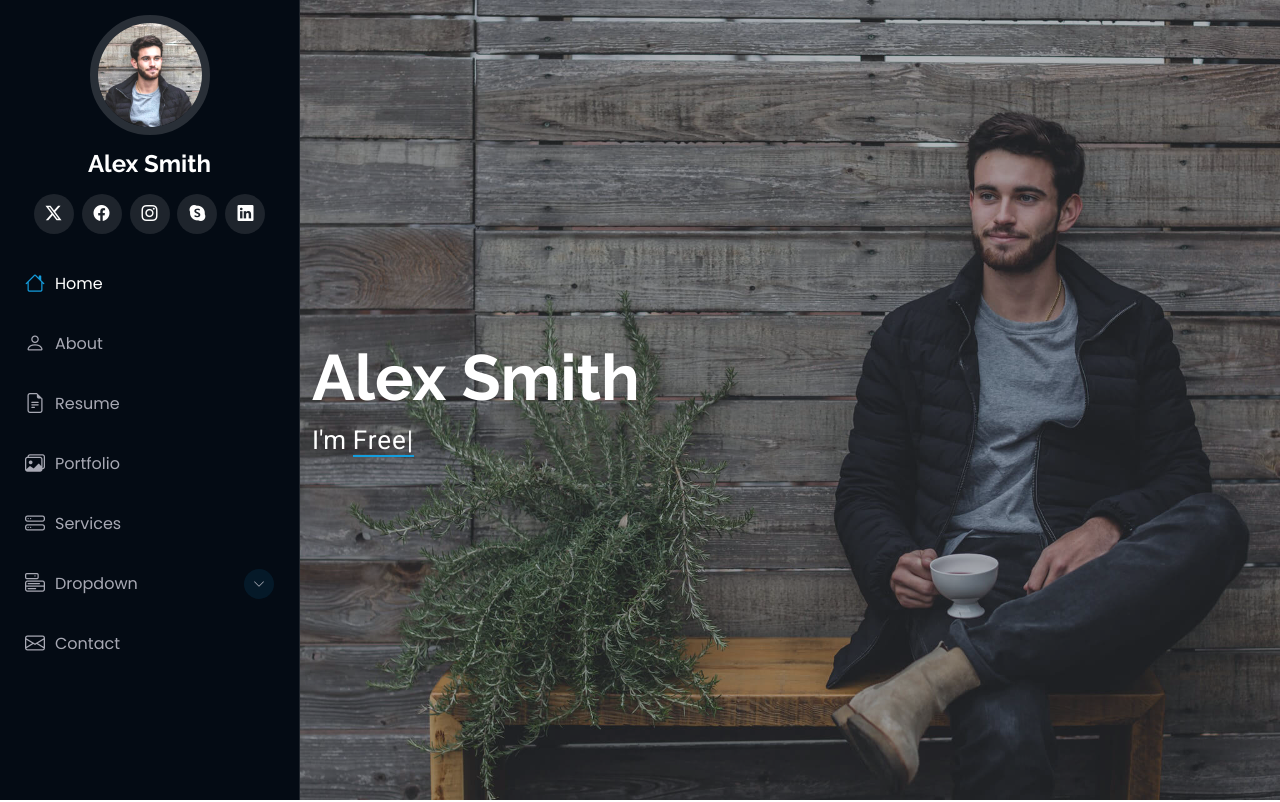
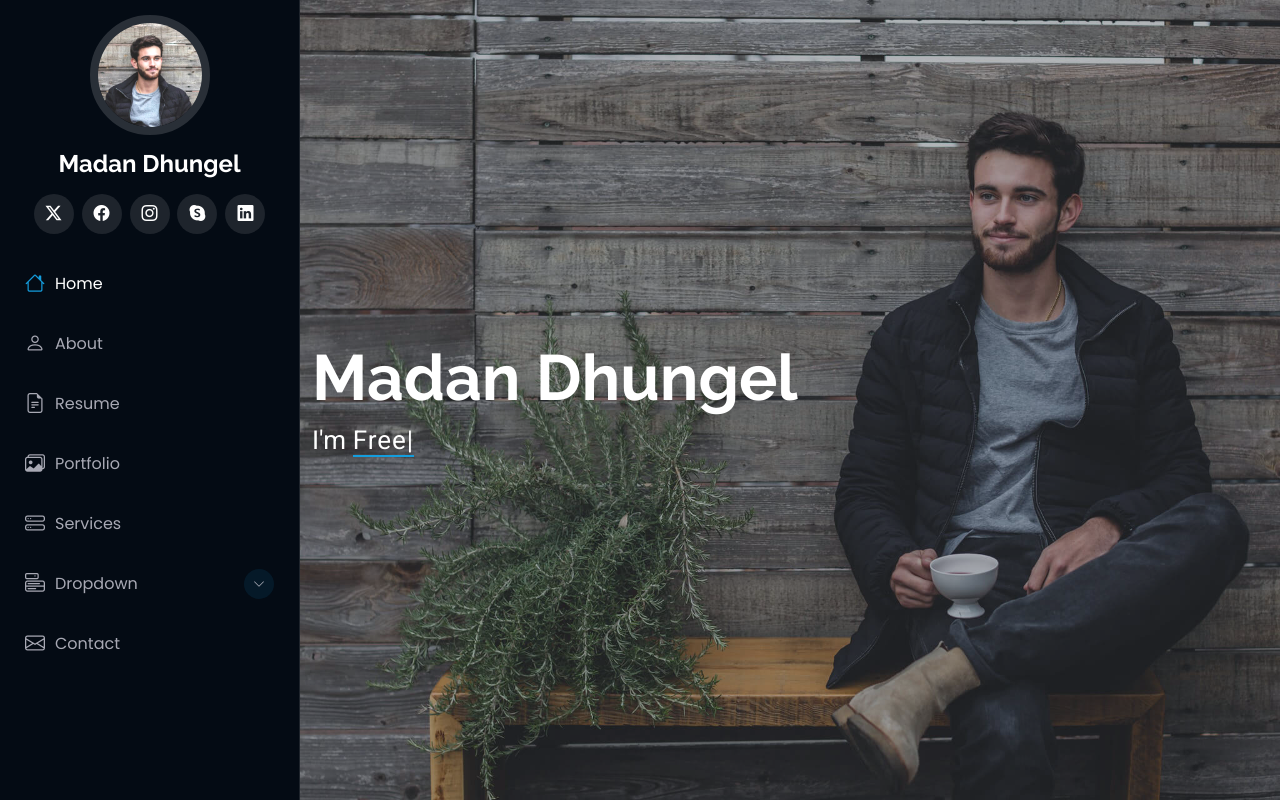
Before and after one commit to MadanDhungel/resume, a plain HTML site: page index.html in a window 1280 px wide. Shown: the top 802 px of the page. Drawn offline with Linux system fonts and the light colour scheme.

Commit message:
changing Names

```diff
--- a/index.html
+++ b/index.html
@@ -4,7 +4,7 @@
 <head>
   <meta charset="utf-8">
   <meta content="width=device-width, initial-scale=1.0" name="viewport">
-  <title>Index - iPortfolio Bootstrap Template</title>
+  <title>My Website</title>
   <meta content="" name="description">
   <meta content="" name="keywords">
 
@@ -48,7 +48,7 @@
     <a href="index.html" class="logo d-flex align-items-center justify-content-center">
       <!-- Uncomment the line below if you also wish to use an image logo -->
       <!-- <img src="assets/img/logo.png" alt=""> -->
-      <h1 class="sitename">Alex Smith</h1>
+      <h1 class="sitename">Madan Dhungel</h1>
     </a>
 
     <div class="social-links text-center">
@@ -97,7 +97,7 @@
       <img src="assets/img/hero-bg.jpg" alt="" data-aos="fade-in" class="">
 
       <div class="container" data-aos="fade-up" data-aos-delay="100">
-        <h2>Alex Smith</h2>
+        <h2>Madan Dhungel</h2>
         <p>I'm <span class="typed" data-typed-items="Designer, Developer, Freelancer, Photographer">Designer</span><span class="typed-cursor typed-cursor--blink" aria-hidden="true"></span><span class="typed-cursor typed-cursor--blink" aria-hidden="true"></span></p>
       </div>
 
```
